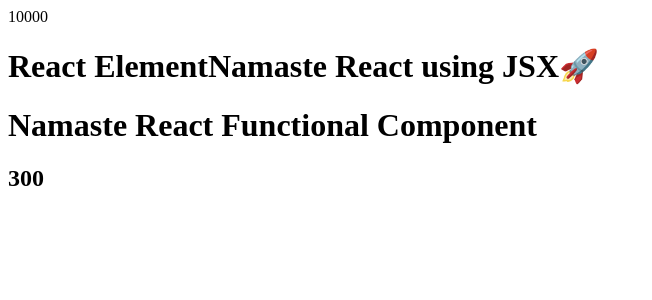
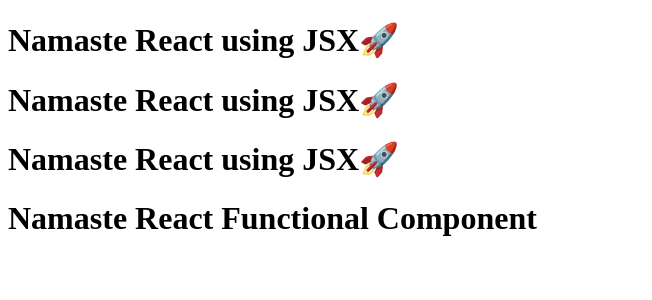
Before and after one commit to MeghanaSiddi1/ReactProject, a React (Vite) app: page / in a window 1280 px wide. Shown: the top 300 px of the page, without its empty margins (0-652 px from the left). Built offline with nearby package versions, Linux system fonts and the light colour scheme.

Commit message:
Episode 03-8th - diff ways of calling a fn component

```diff
--- a/App.js
+++ b/App.js
@@ -6,28 +6,23 @@
 // JSX => Babel conversts to React.CreateElement => Which is React Element. React Elemnet is nothing but JS object. render() renders that JS object to actual HTML element.
 
 // Functional components cxan also be written in normal JS function syntax, not necessarily to be arrow functions
-const elem = <span>React Element</span>;
-const title = (
+
+const Title = () =>(
   <h1 id="title" tabIndex="5" className="title">
-    {elem}
     Namaste React using JSX🚀
   </h1>
 );
 
 // Component Composition -> composing 2 components into one another (or) calling one component into another Component
 
-const number = 10000;
+
 
 const HeadingComponent = () => (
   <div id="container">
-    {
-      console.log("shdgfdsj")
-      /* {} Here we can write any piece of JS logic */
-    }
-    {number}
-    {title}
+    {Title()}
+    <Title/>
+    <Title></Title>
     <h1 className="heading">Namaste React Functional Component</h1>
-    <h2>{100 + 200}</h2>
   </div>
 );
 
```
